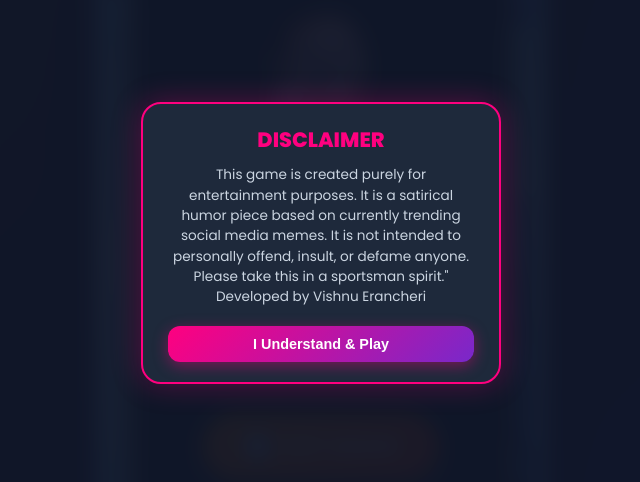
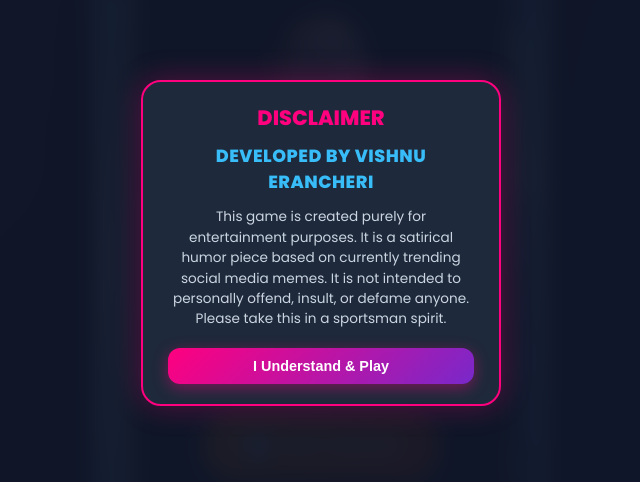
Before and after one commit to vishnuxxxxxx/Newg, a plain HTML site: page index.html in a window 1280 px wide. Shown: the part 157-639 px from the top of the page, without its empty margins (319-959 px from the left). Drawn offline with Linux system fonts and the light colour scheme.

Commit message:
Update index.html

```diff
--- a/index.html
+++ b/index.html
@@ -56,6 +56,16 @@
       text-transform: uppercase;
     }
 
+    /* Prominent Developer Header styling */
+    .disclaimer-dev {
+      font-size: 1.1rem;
+      font-weight: 800;
+      color: #38bdf8;
+      margin-bottom: 12px;
+      letter-spacing: 0.5px;
+      text-transform: uppercase;
+    }
+
     .disclaimer-text {
       font-size: 0.85rem;
       color: #cbd5e1;
@@ -103,10 +113,9 @@
   <div id="disclaimerModal" class="disclaimer-overlay">
     <div class="disclaimer-card">
       <h2 class="disclaimer-title">Disclaimer</h2>
+      <div class="disclaimer-dev">Developed by Vishnu Erancheri</div>
       <p class="disclaimer-text">
-        This game is created purely for entertainment purposes. It is a satirical humor piece based on currently trending social media memes. It is not intended to personally offend, insult, or defame anyone. Please take this in a sportsman spirit."
-
-        Developed by Vishnu Erancheri
+        This game is created purely for entertainment purposes. It is a satirical humor piece based on currently trending social media memes. It is not intended to personally offend, insult, or defame anyone. Please take this in a sportsman spirit.
       </p>
       <button class="disclaimer-btn" onclick="closeDisclaimer()">I Understand & Play</button>
     </div>
```
